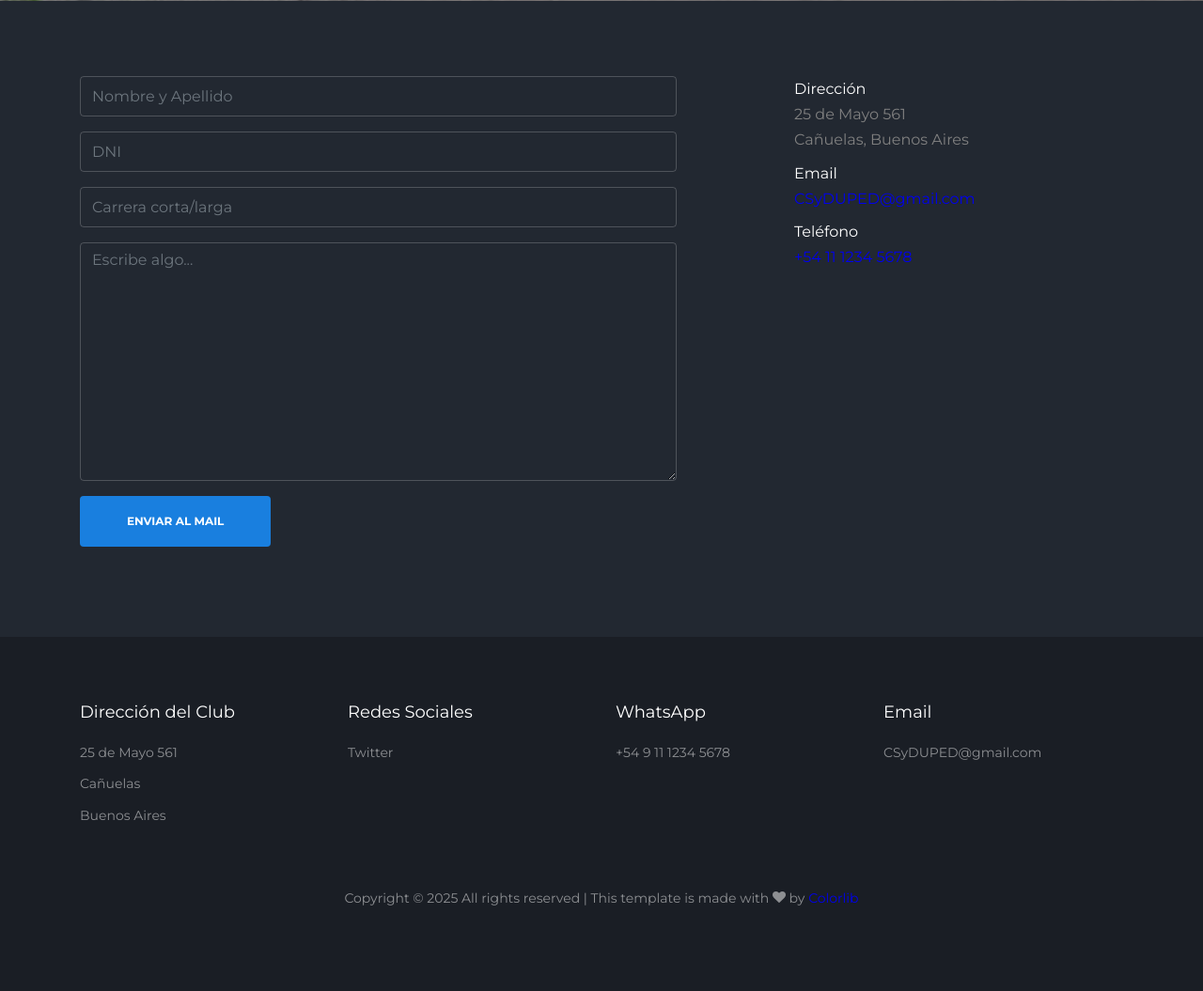
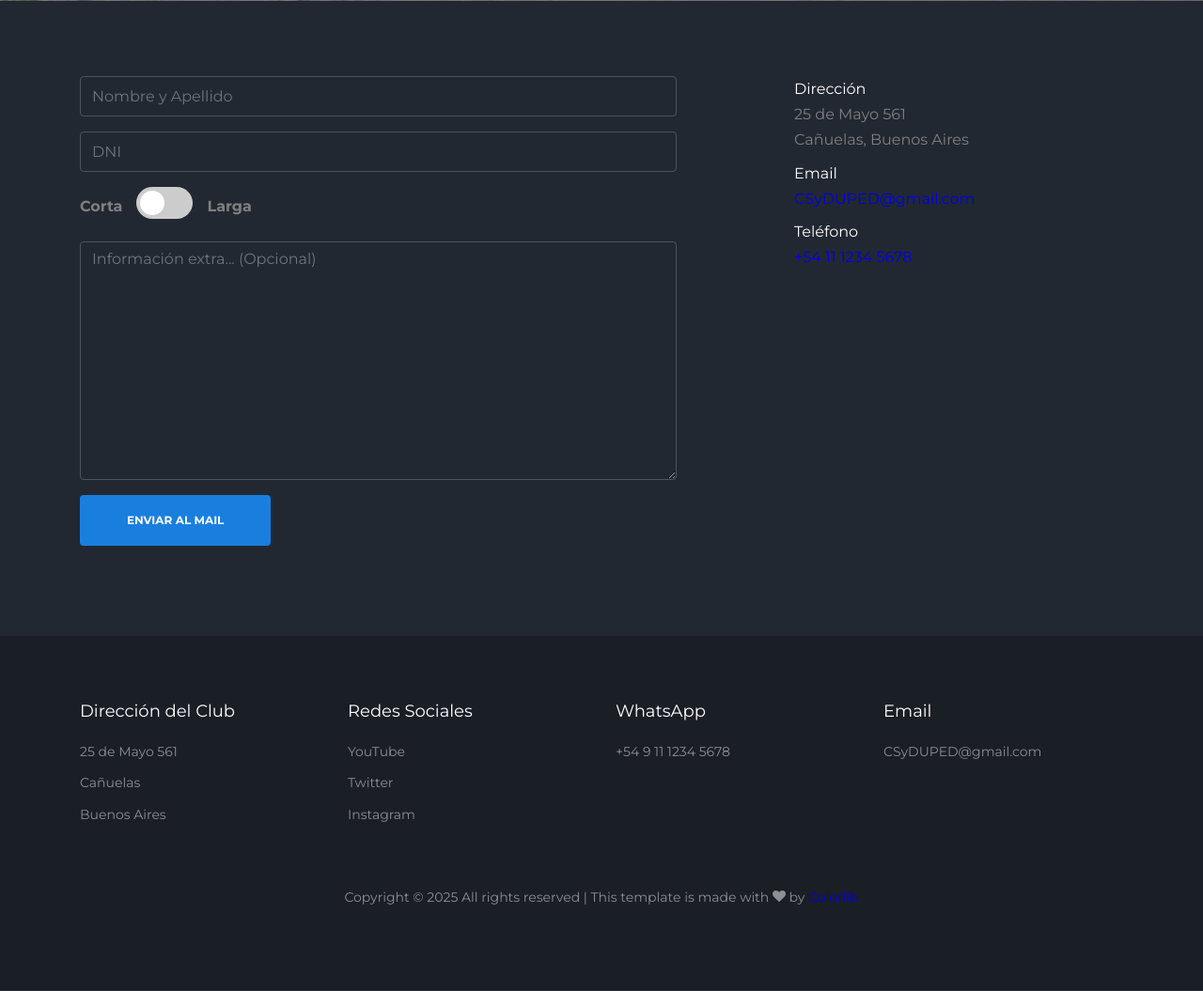
Before and after one commit to francisreyy/EjercicioPractico2-PaginaWeb, a Flask app: page /registration in a window 1280 px wide. Shown: the part 799-1854 px from the top of the page at 94% size. Run offline with Flask 3, Linux system fonts and the light colour scheme; some libraries are stand-ins or nearby versions; some web fonts are replaced.

Commit message:
feat: añado form.js, form.css, LICENSE, enunciado.pdf y update README

```diff
--- a/TP2-IDS/app.py
+++ b/TP2-IDS/app.py
@@ -1,5 +1,5 @@
 import os
-from flask import Flask, render_template, request, redirect, url_for, flash
+from flask import Flask, render_template, request, redirect, url_for, flash, jsonify
 
 from flask_mail import Mail, Message
 
@@ -26,17 +26,56 @@ def index():
         "tipo_carrera": "MTB rural",
         "modalidad_costo": {1: {"nombre": "Corta" ,"valor": "100"},
                             2: {"nombre": "Larga" ,"valor": "200"}},
-        "Auspiciantes": ["ausp1","auspN"]
+        "Auspiciantes": ["Gatorade","Adidas", "RedBull"]
         }
     }
 
     title = "Club Social y Deportivo Unidos por el Deporte"
     return render_template('index.html',page_title = title, info = info_evento)
 
-@app.route("/registration")
+@app.route("/registration", methods=['GET', 'POST'])
 def registration():
     title = "Registro"
-    return render_template('registration.html',page_title = title)
+
+    if request.method == 'POST':
+        if not request.is_json:
+            return jsonify({"status": "error", "message": "Content-Type debe ser 'application/json'"}), 400
+
+        datos_inscripcion = request.get_json()
+
+
+        nombre = datos_inscripcion.get('nombre')
+        dni = datos_inscripcion.get('dni')
+        carrera_tipo = datos_inscripcion.get('carrera')
+        info_extra = datos_inscripcion.get('info_extra', 'N/A')
+
+        cuerpo_correo = f"""
+        --- NUEVA INSCRIPCIÓN ---
+
+        Nombre y Apellido: {nombre}
+        DNI: {dni}
+        Tipo de Carrera: {carrera_tipo}
+        Información Extra: {info_extra}
+
+        ---------------------------
+        """
+
+        try:
+            msg = Message("Nueva Inscripción a Carrera",
+                          recipients=['csyduped@gmail.com'],
+                          body=cuerpo_correo)
+            mail.send(msg)
+
+            return jsonify({"status": "success", "message": "Inscripción recibida y correo enviado."}), 200
+
+        except Exception as e:
+            print(f"Error al enviar el correo: {e}")
+            return jsonify({"status": "error", "message": f"Error del servidor al enviar el correo: {str(e)}"}), 500
+
+
+    title = "Formulario de Registro"
+    return render_template('registration.html', page_title=title)
+
 
 if __name__ == "__main__":
     app.run("localhost", port="5000", debug=True)
--- /dev/null
+++ b/TP2-IDS/static/css/form.css
@@ -0,0 +1,53 @@
+/* configuración del botón slide del form de registration.html */
+
+.race-toggle-label {
+    display: flex;
+    align-items: center;
+    gap: 15px;
+    font-weight: bold;
+}
+
+.switch {
+    position: relative;
+    display: inline-block;
+    width: 60px;
+    height: 34px;
+}
+
+.switch input {
+    opacity: 0;
+    width: 0;
+    height: 0;
+}
+
+.slider {
+    position: absolute;
+    cursor: pointer;
+    top: 0;
+    left: 0;
+    right: 0;
+    bottom: 0;
+    background-color: #ccc;
+    transition: .4s;
+    border-radius: 34px;
+}
+
+.slider:before {
+    position: absolute;
+    content: "";
+    height: 26px;
+    width: 26px;
+    left: 4px;
+    bottom: 4px;
+    background-color: white;
+    transition: .4s;
+    border-radius: 50%;
+}
+
+input:checked + .slider {
+    background-color: #4CAF50;
+}
+
+input:checked + .slider:before {
+    transform: translateX(26px);
+}
--- /dev/null
+++ b/TP2-IDS/static/js/form.js
@@ -0,0 +1,23 @@
+document.addEventListener('DOMContentLoaded', function() {
+    const form = document.getElementById('registrationForm');
+
+    form.addEventListener('submit', function(event) {
+        event.preventDefault();
+
+        const nombre_y_apellido = document.getElementById('nombreCompletoCompetidor').value;
+        const dni = document.getElementById('dniCompetidor').value;
+        const carrera_tipo = document.querySelector('input[name="carrera_tipo"]').checked ? 'Larga' : 'Corta';
+        const info_extra = document.getElementById('extraInfo').value;
+
+        const datosInscripcion = {
+            'nombre': nombre_y_apellido,
+            'documento': dni,
+            'carrera': carrera_tipo,
+            'información extra': info_extra
+        };
+
+        const jsonPayload = JSON.stringify(datosInscripcion);
+
+        sendDataToFlask(jsonPayload);
+    });
+});
--- a/TP2-IDS/templates/base.html
+++ b/TP2-IDS/templates/base.html
@@ -90,7 +90,9 @@
           <div class="widget mb-3">
             <h3>Redes Sociales</h3>
             <ul class="list-unstyled links">
-              <li><a href="#">Twitter</a></li>
+              <li><a href="https://youtu.be/dQw4w9WgXcQ?si=gi4x7H0t9nbx7d61" target="_blank">YouTube</a></li>
+              <li><a href="https://twitter.com" target="_blank">Twitter</a></li>
+              <li><a href="https://instagram.com" target="_blank">Instagram</a></li>
             </ul>
           </div>
         </div>
--- a/TP2-IDS/templates/registration.html
+++ b/TP2-IDS/templates/registration.html
@@ -3,6 +3,10 @@
 {% block title %}{{page_title}}{% endblock %}
 
 {% block content %}
+
+  <link rel="stylesheet" href={{url_for('static', filename='css/form.css',_external=True)}}>
+
+
     <div class="hero overlay" style="background-image: url(&quot;{{ url_for('static', filename='images/ciclismo2.jpeg', _external=True) }}&quot;);">
       <div class="container">
         <div class="row align-items-center">
@@ -17,23 +21,36 @@
       <div class="container">
         <div class="row">
           <div class="col-lg-7">
-            <form action="#">
+
+            <form method="POST" action="/register" id="registrationForm">
               <div class="form-group">
-                <input type="text" class="form-control" placeholder="Nombre y Apellido">
+                  <input type="text" class="form-control" placeholder="Nombre y Apellido" id="nombreCompletoCompetidor" name="nombre_y_apellido">
               </div>
+
               <div class="form-group">
-                <input type="text" class="form-control" placeholder="DNI">
+                  <input type="text" class="form-control" placeholder="DNI" id="dniCompetidor" name="dni">
               </div>
+
               <div class="form-group">
-                <input type="text" class="form-control" placeholder="Carrera corta/larga">
+                  <label class="race-toggle-label">
+                      <span class="race-label-text">Corta</span>
+                      <label class="switch">
+                          <input type="checkbox" name="carrera_tipo" value="Larga" id="longitudCarrera">
+                          <span class="slider"></span>
+                      </label>
+                      <span class="race-label">Larga</span>
+                  </label>
               </div>
+
               <div class="form-group">
-                <textarea name="" class="form-control" id="" cols="30" rows="10" placeholder="Escribe algo..."></textarea>
+                  <textarea class="form-control" cols="30" rows="10" placeholder="Información extra... (Opcional)" id="extraInfo" name="extra_info"></textarea>
               </div>
+
               <div class="form-group">
-                <input type="submit" class="btn btn-primary py-3 px-5" value="ENVIAR AL MAIL">
+                  <input type="submit" class="btn btn-primary py-3 px-5" value="ENVIAR AL MAIL">
               </div>
             </form>
+
           </div>
           <div class="col-lg-4 ml-auto">
 
@@ -57,4 +74,7 @@
         </div>
       </div>
     </div>
+
+    <script src={{url_for('static', filename='js/form.js',_external=True)}}></script>
+
 {% endblock %}
```
Also changed, not shown: TP2-IDS/templates/index.html (+8 -5 lines), README.md, 2 other files.
